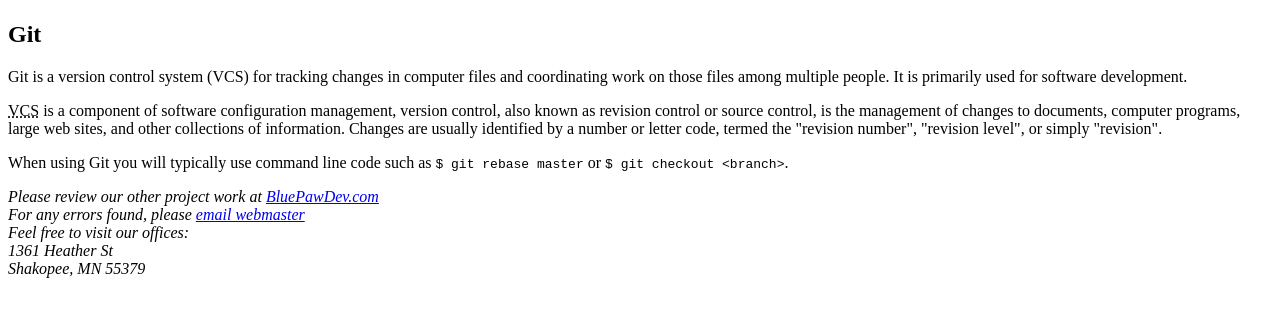
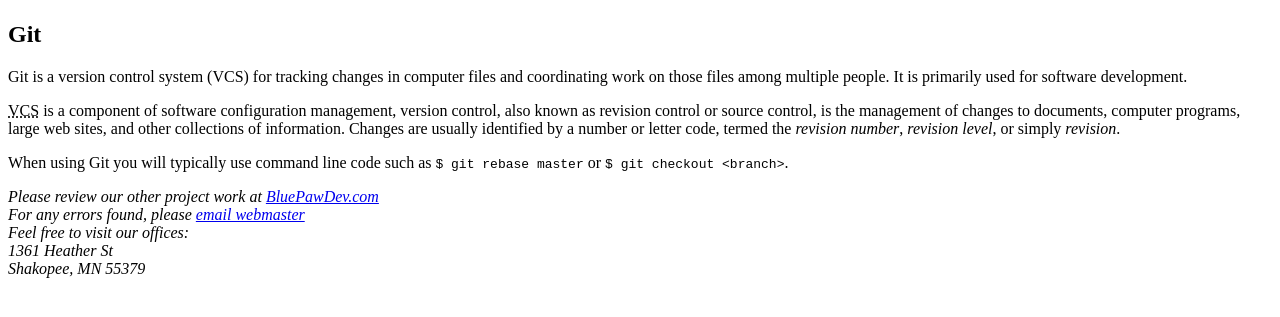
Before and after one commit to BluePawDev/sandbox-html, a plain HTML site: page index-html.html in a window 1280 px wide. Shown: the part 85-402 px from the top of the page. Drawn offline with Linux system fonts and the light colour scheme.

Commit message:
Add <i> tags

```diff
--- a/index-html.html
+++ b/index-html.html
@@ -25,7 +25,7 @@
         <h1>Code Example</h1>
         <h2>Git</h2>
         <p>Git is a version control system (VCS) for tracking changes in computer files and coordinating work on those files among multiple people. It is primarily used for software development.</p>
-        <p><abbr title="Version Control System">VCS</abbr> is a component of software configuration management, version control, also known as revision control or source control, is the management of changes to documents, computer programs, large web sites, and other collections of information. Changes are usually identified by a number or letter code, termed the "revision number", "revision level", or simply "revision".</p>
+        <p><abbr title="Version Control System">VCS</abbr> is a component of software configuration management, version control, also known as revision control or source control, is the management of changes to documents, computer programs, large web sites, and other collections of information. Changes are usually identified by a number or letter code, termed the <i>revision number</i>, <i>revision level</i>, or simply <i>revision</i>.</p>
         <p>When using Git you will typically use command line code such as <code>$ git rebase master</code> or <code>$ git checkout &lt;branch&gt;</code>.</p>
 
       </div> <!-- End of .mainBody -->
```
